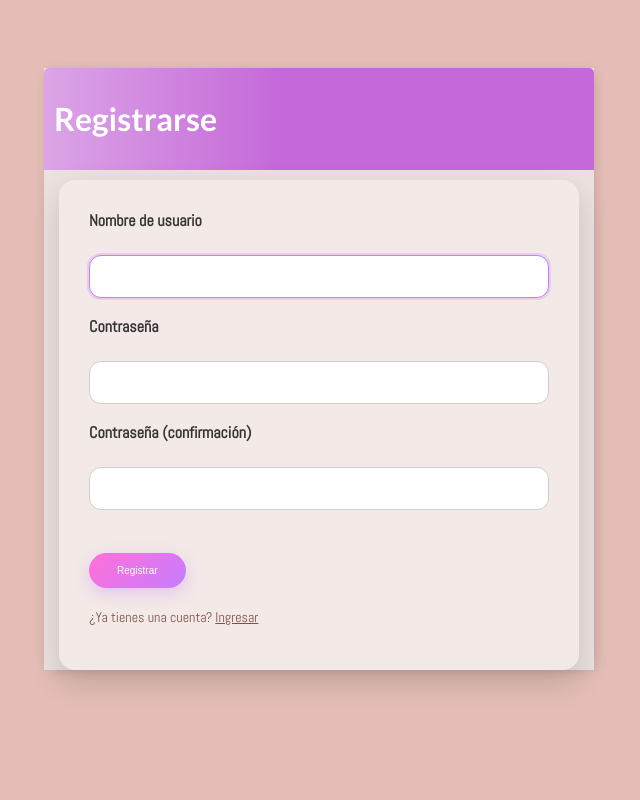
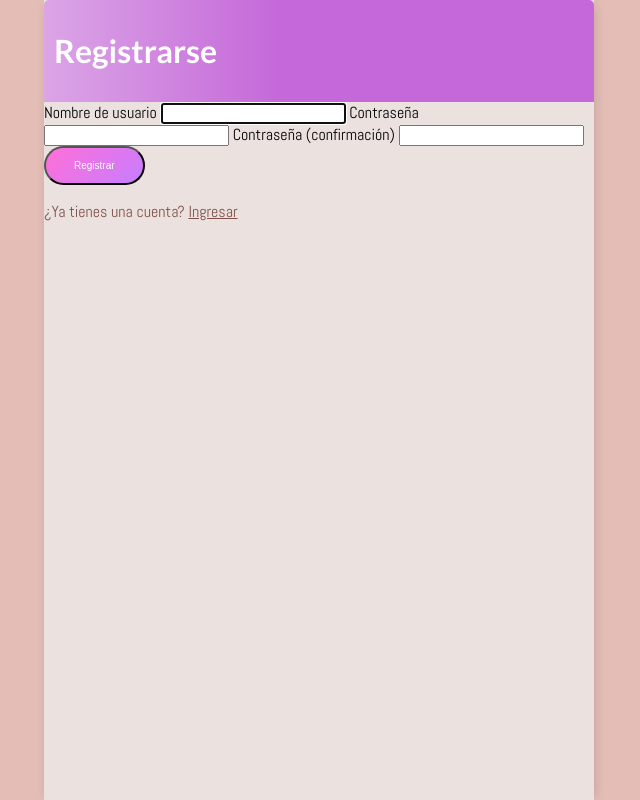
Before and after one commit to jazbedoya/ListaDePendientes-2026, a Django app: page /registro/ in a window 1280 px wide. Shown: the whole page, without its empty margins (321-961 px from the left). Run offline with Django 5.2, Linux system fonts and the light colour scheme.

Commit message:
modifique css

```diff
--- a/base/templates/base/principal.html
+++ b/base/templates/base/principal.html
@@ -3,56 +3,46 @@
 <head>
     <meta charset="UTF-8">
     <title>Lista de Pendientes</title>
+    <meta name="viewport" content="width=device-width, initial-scale=1.0">
+
     <link rel="preconnect" href="https://fonts.googleapis.com">
     <link rel="preconnect" href="https://fonts.gstatic.com" crossorigin>
     <link href="https://fonts.googleapis.com/css2?family=Abel&display=swap" rel="stylesheet">
-    <link rel="preconnect" href="https://fonts.googleapis.com">
-    <link rel="preconnect" href="https://fonts.gstatic.com" crossorigin>
     <link href="https://fonts.googleapis.com/css2?family=Lato:wght@300;400;700;900&display=swap" rel="stylesheet">
-
 
     <style>
         body{
             background-color: #E3BDB6;
-
             font-family: 'Abel', sans-serif;
-
-            padding-top: 60px;
-
+            margin: 0;
+            padding: 0;
+            min-height: 100vh;
         }
 
         .container{
             max-width: 550px;
             margin: auto;
             background-color: #EBE1DF;
+            min-height: 100vh;
             -webkit-box-shadow: 2px 2px 13px -4px rgba(0,0,0,0.21);
             box-shadow: 2px 2px 13px -4px rgba(0,0,0,0.21);
-
         }
 
-        h1,
-        h2,
-        h3,
-        h4,
-        h5,
-        h6 {
+        h1,h2,h3,h4,h5,h6{
             font-family: 'Lato', sans-serif;
         }
 
-        a,
-        p {
+        a,p{
             color: #805149;
-;
         }
 
-        .barra-superior {
+        .barra-superior{
             display: flex;
             justify-content: space-between;
-            color : #ffffff;
+            color: #ffffff;
             padding: 10px;
             border-radius: 5px 5px 0 0;
-            background: linear-gradient(90deg, #DBA5E6  0%, #C568D9 43%,  #C568D9
- 100%);
+            background: linear-gradient(90deg, #DBA5E6 0%, #C568D9 43%, #C568D9 100%);
         }
 
         .barra-superior a{
@@ -195,103 +148,46 @@
             border-radius: 999px;
             font-size: 14px;
             font-weight: bold;
-            cursor: pointer;
-            transition: transform 0.2s ease, box-shadow 0.2s ease;
         }
-
-        .btn-buscar:hover {
-            transform: translateY(-1px);
-            box-shadow: 0 6px 16px rgba(199, 125, 255, 0.4);
-        }
-
 
         .cuerpo-tarjeta{
             padding: 20px;
-
-
         }
 
         .boton{
             padding: 12px 28px;
-            border: none;
             border-radius: 25px;
             background: linear-gradient(135deg, #ff6fd8, #c77dff);
             color: #ffffff;
             font-size: 10px;
             font-weight: 500;
-            cursor: pointer;
-            box-shadow: 0 5px 15px rgba(199, 125, 255, 0.35);
-            transition: all 0.3s ease;
-        }
-            /* Contenedor registro */
-            .cuerpo-registro {
-            max-width: 520px;
-            margin: 10px auto;
-            padding: 30px;
-            background: #f3e9e7;
-            border-radius: 16px;
-            box-shadow: 0 12px 30px rgba(0, 0, 0, 0.15);
-            box-sizing: border-box;
         }
 
-            /* Formulario */
-            .cuerpo-registro form {
-            display: flex;
-            flex-direction: column;
-            gap: 18px;
+        @media (max-width: 768px){
+            .container{
+                width: 100%;
+                max-width: 100%;
+                margin: 0;
+                min-height: 100vh;
+                border-radius: 0;
             }
 
-            /* Labels */
-            .cuerpo-registro label {
-            font-weight: 600;
-            color: #333;
-            margin-bottom: 6px;
+            .barra-superior{
+                border-radius: 0;
             }
 
-            /* Inputs */
-            .cuerpo-registro input[type="text"],
-            .cuerpo-registro input[type="password"] {
-            width: 100%;
-            padding: 12px 14px;
-            border-radius: 12px;
-            border: 1px solid #cfcfcf;
-            font-size: 15px;
-            outline: none;
-            box-sizing: border-box; /* 🔑 evita overflow */
-            transition: border-color 0.25s, box-shadow 0.25s;
+            body{
+                background-color: #EBE1DF;
             }
-
-            /* Focus limpio (sin doble borde) */
-            .cuerpo-registro input:focus {
-            border-color: #c77dff;
-            box-shadow: 0 0 0 2px rgba(199, 125, 255, 0.25);
         }
-
-            /* Botón */
-            .cuerpo-registro .boton {
-            margin-top: 25px;
-            align-self: flex-start;
-            }
-
-            /* Texto inferior */
-            .cuerpo-registro p {
-            margin-top: 20px;
-            font-size: 14px;
-            }
-
     </style>
 </head>
 <body>
+
     <div class="container">
         {% block content %}
-
-
-
         {% endblock content %}
-
     </div>
-
-
 
 </body>
 </html>
```
Also changed, not shown: other parts of base/templates/base/principal.html (+18 -55 lines), proyecto/settings.py (+7 -4 lines). Lines whose indentation alone changed are shown as unchanged.
